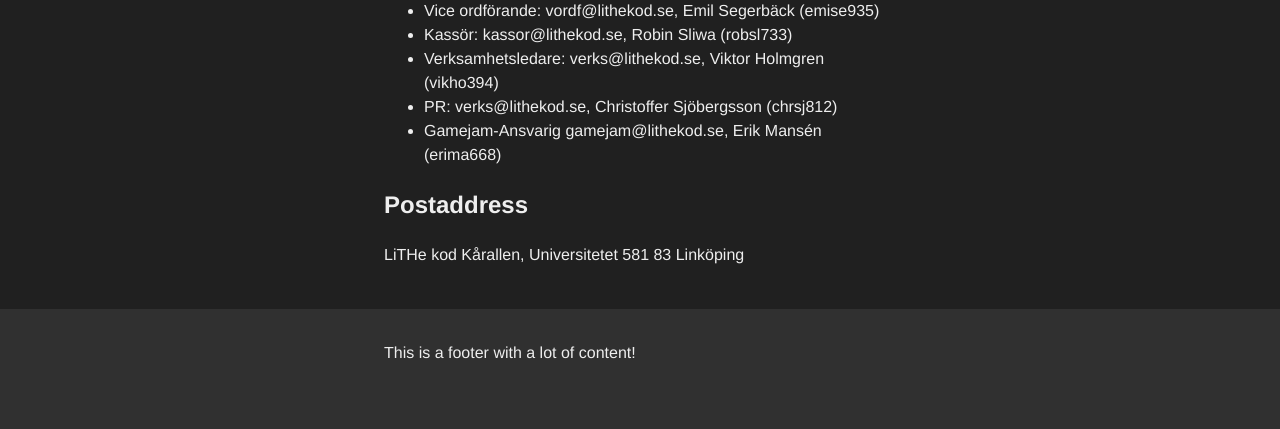
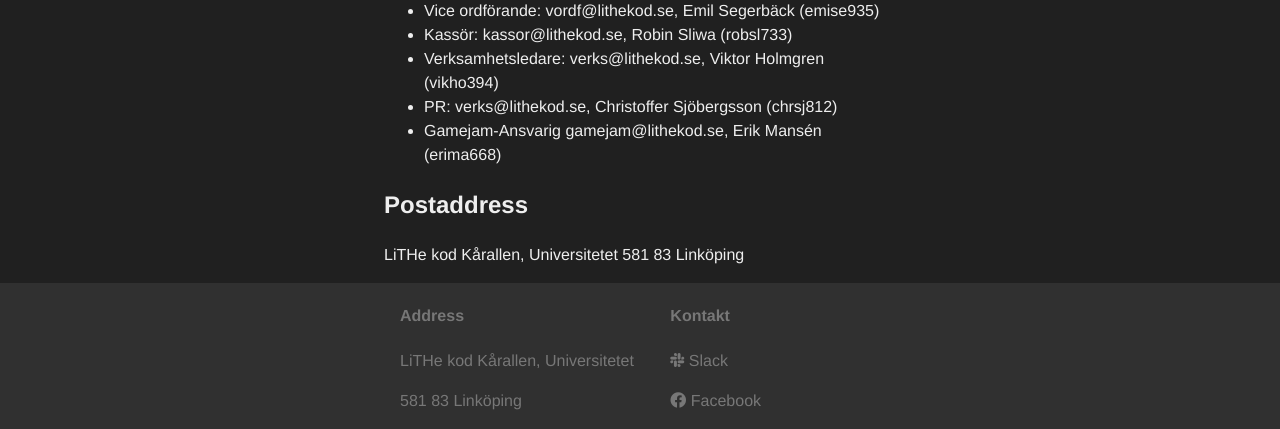
Before and after one commit to sornas/site-v2, a Flask app: page /se in a window 1280 px wide. Shown: the part 1669-2098 px from the top of the page. Run offline with Flask 2, Linux system fonts and the light colour scheme; some libraries are stand-ins or nearby versions.

Commit message:
Add actual content to footer

```diff
--- a/website/static/style.css
+++ b/website/static/style.css
@@ -14,6 +14,7 @@
 	--primary-color: #111;
 	--background-color: #FFF;
 	--footer-bg-color: #EEE;
+	--footer-fg-color: #777;
 	--link-color: #228e87;
 	--page-color: #dddcdd;
 	--gray-color: #666;
@@ -23,6 +24,7 @@
 	--primary-color: #eee;
 	--background-color: #202020;
 	--footer-bg-color: #303030;
+	--footer-fg-color: #777;
 	--link-color: #1ec6ba;
 	--page-color: #dddcdd;
 	--gray-color: #aaa;
@@ -322,24 +324,34 @@ a {
 	color: var(--link-color);
 }
 
+footer {
+	color: var(--footer-fg-color);
+	width 100%;
+	max-width: var(--max-article-width);
+	padding-left: var(--margin);
+	padding-right: var(--margin);
+	padding-top: 0;
+	padding-bottom: 0;
+
+	margin: auto;
+
+	flex: 0 0 auto;
+}
+
+footer a {
+	color: var(--footer-fg-color);
+	text-decoration: none;
+}
+
+.footer-block {
+	display: inline-block;
+	margin: 0 1em;
+}
+
 #footer-bg {
 	position: relative;
 	width: 100vw;
 	background-color: var(--footer-bg-color);
-}
-
-footer {
-	color: var(--primary-color);
-	width 100%;
-	max-width: var(--max-article-width);
-	padding-left: var(--margin);
-	padding-right: var(--margin);
-	padding-top: 1em;
-	padding-bottom: var(--margin);
-
-	margin: auto;
-
-	flex: 0 0 auto;
 }
 
 /* A Post */
@@ -352,6 +364,7 @@ footer {
 	margin-bottom: 1em;
 }
 
+/* Border to separate posts */
 .post-border {
 	border-style: solid;
 	border-color: var(--primary-color);
--- a/website/templates/base.html
+++ b/website/templates/base.html
@@ -5,6 +5,7 @@
 		<link rel='icon' type='image/png' href='/static/img/icon.png'>
 		<link href='/static/style.css' rel='stylesheet' type='text/css'>
 		<link rel="stylesheet" href="https://fonts.googleapis.com/icon?family=Material+Icons">
+		<link rel="stylesheet" href="https://use.fontawesome.com/releases/v5.9.0/css/all.css">
 		<script src="/static/script.js"></script>
 		<meta name="viewport" content="width=device-width, initial-scale=1.0">
 		<meta charset='utf-8'/>
@@ -75,8 +76,24 @@
 		</article>
 		<div id="footer-bg">
 			<footer>
-				<p>This is a footer with a lot of content!</p>
-				<!-- TODO: Info -->
+				<div class="footer-block">
+					<h4>Address</h4>
+					<p>LiTHe kod Kårallen, Universitetet</p>
+					<p>581 83 Linköping</p>
+				</div>
+				<div class="footer-block">
+					<h4>Kontakt</h4>
+					<p>
+						<a href="https://lithe-kod.slack.com/">
+							<i class="fab fa-slack"></i> Slack
+						</a>
+					</p>
+					<p>
+						<a href="https://www.facebook.com/LitheKod/">
+							<i class="fab fa-facebook"></i> Facebook
+						</a>
+					</p>
+				</div>
 			</footer>
 		</div>
 		</div>
```
